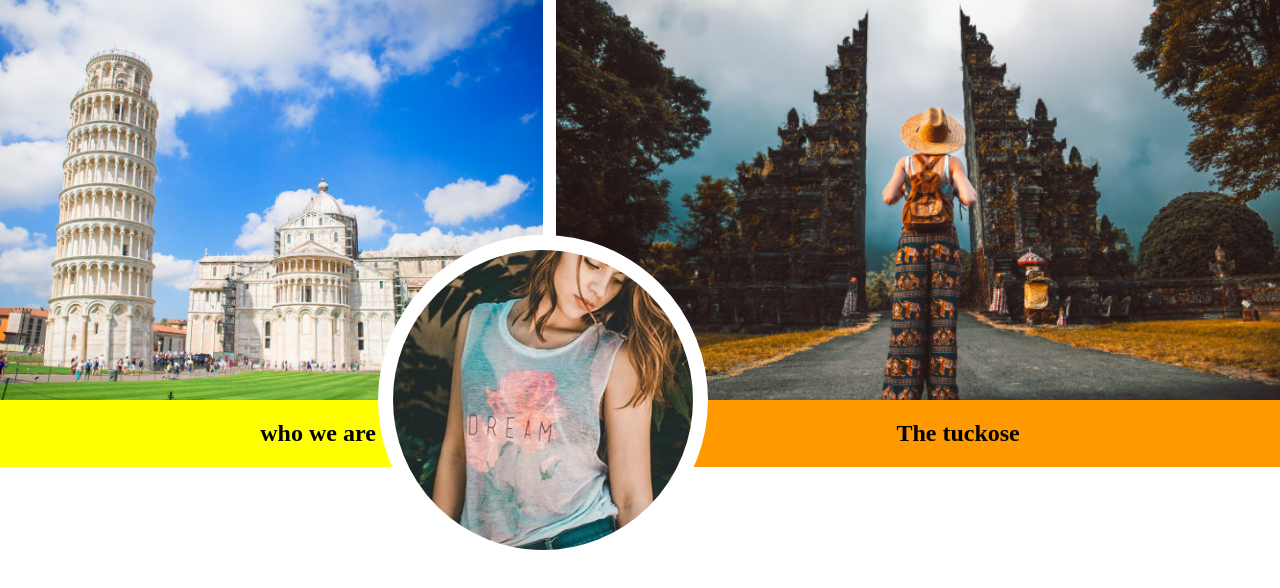
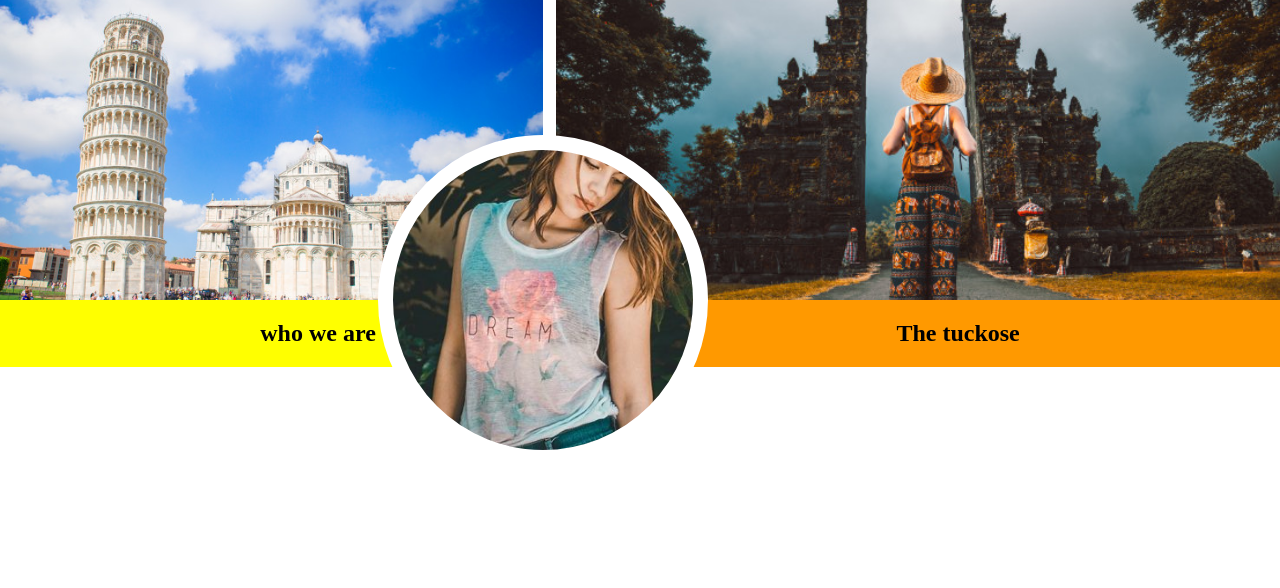
Before and after one commit to Tushara00/landingPage, a plain HTML site: page index.html in a window 1280 px wide. Drawn offline with Linux system fonts and the light colour scheme.

Commit message:
new update

```diff
--- a/style.css
+++ b/style.css
@@ -11,11 +11,15 @@ img{
  object-fit: cover;
  position:relative;
 }
+.main{
+  margin:0 auto;
+  max-width: 1370px;
+}
 .container{
 
     display:flex;
     width:100%;
-   height:400px;
+   height:300px;
    gap:1%;
 }
 .first{
```
